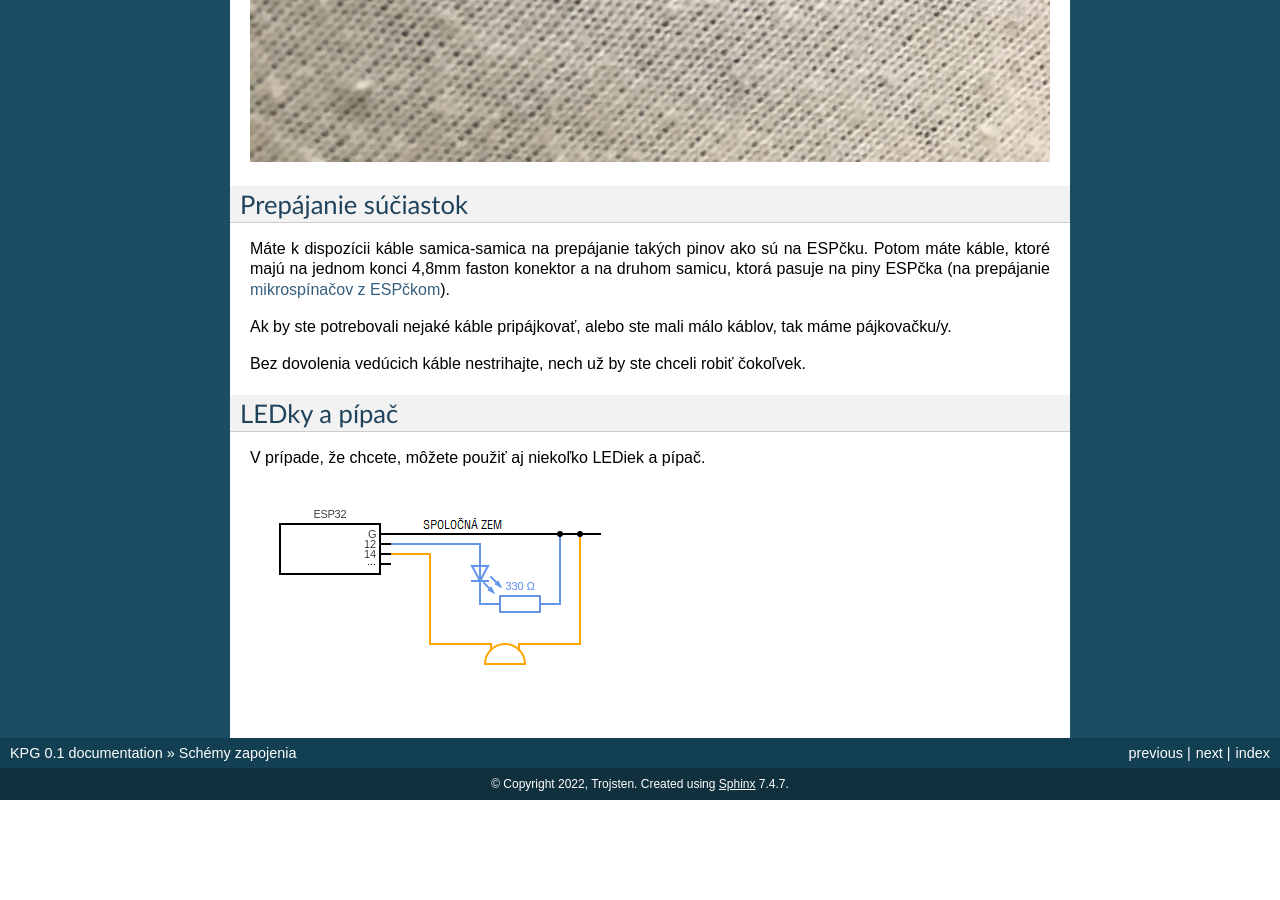
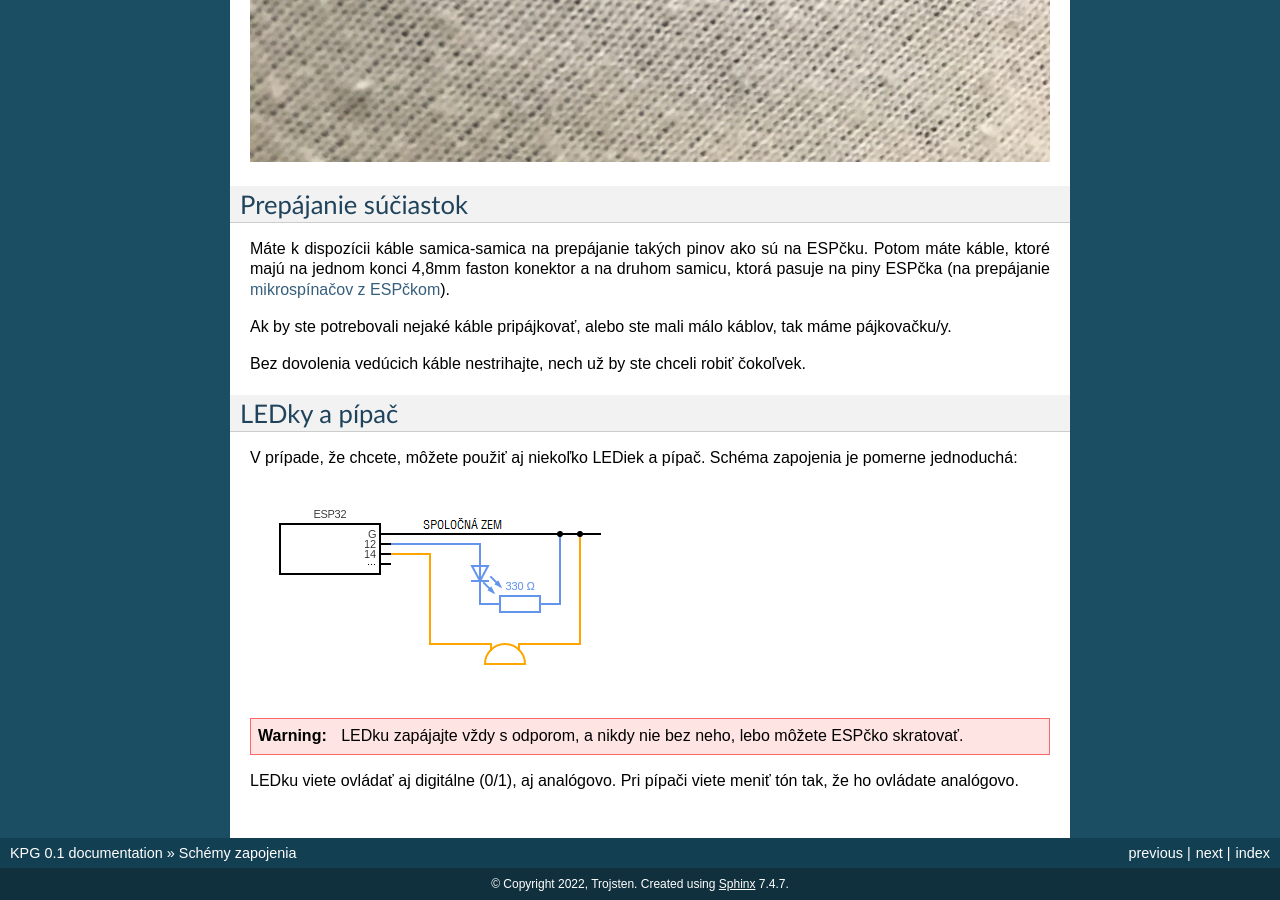
Before and after one commit to marcel3032/konstrukckoprobojogeometria, a Sphinx documentation site: the page built from docs/source/schemas.rst, in a window 1280 px wide and 900 px high, scrolled down 4193 px. Built offline with Sphinx 7.4.7, drawn with Linux system fonts in a browser that asks for light colours; before the commit the page ends 4993 px from its top, so only the background shows below that.

Commit message:
led and buzzer info update

```diff
--- a/docs/source/schemas.rst
+++ b/docs/source/schemas.rst
@@ -144,5 +144,13 @@ LEDky a pípač
 ~~~~~~~~~~~~~~~~~~~~~~~~~~~~~~~~
 
 V prípade, že chcete, môžete použiť aj niekoľko LEDiek a pípač.
+Schéma zapojenia je pomerne jednoduchá:
 
 .. image:: images/circuit-led.png
+
+.. warning::
+
+   LEDku zapájajte vždy s odporom, a nikdy nie bez neho, lebo môžete ESPčko skratovať.
+
+LEDku viete ovládať aj digitálne (0/1), aj analógovo.
+Pri pípači viete meniť tón tak, že ho ovládate analógovo.
```
